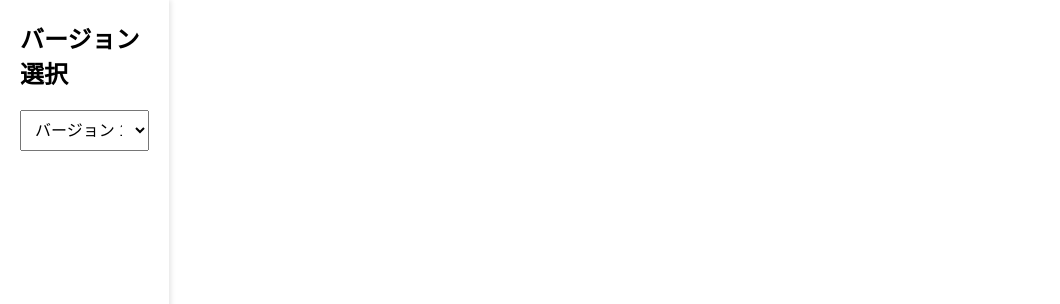
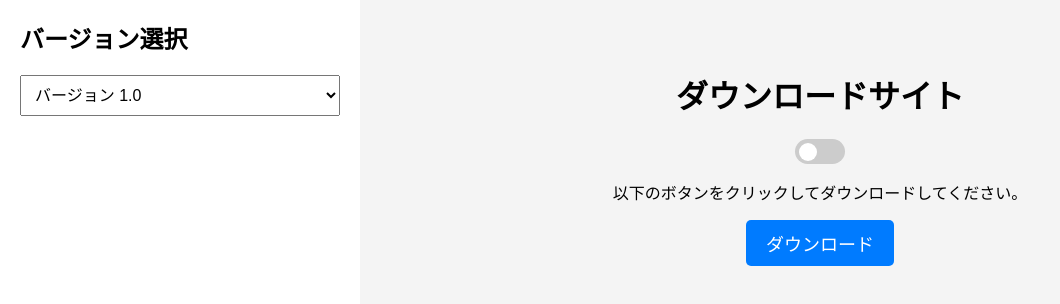
Before and after one commit to MiRiFu/download, a plain HTML site: page index.html in a window 1280 px wide. Shown: the top 304 px of the page, without its empty margins (0-1060 px from the left). Drawn offline with Linux system fonts and the light colour scheme.

Commit message:
fix style.css

```diff
--- a/style.css
+++ b/style.css
@@ -5,13 +5,18 @@ html, body {
     padding: 0;
     overflow: hidden;
     font-family: Arial, sans-serif;
-    display: flex;
 }
 
-/* **左のバージョン選択エリア** */
+/* **横幅を固定し、全体をフレックスで並べる** */
+.container {
+    display: flex;
+    width: 100vw;
+    height: 100vh;
+}
+
+/* **左のバージョン選択エリア（25%）** */
 .sidebar {
     width: 25%;
-    height: 100vh;
     background: var(--sidebar-bg);
     color: var(--text-color);
     padding: 20px;
@@ -28,10 +33,9 @@ html, body {
     font-size: 16px;
 }
 
-/* **右のメインエリア** */
+/* **右のメインエリア（75%）** */
 .main-content {
-    width: 75%;
-    height: 100vh;
+    flex-grow: 1; /* 残りのスペースを埋める */
     background: var(--bg-color);
     color: var(--text-color);
     text-align: center;
```
